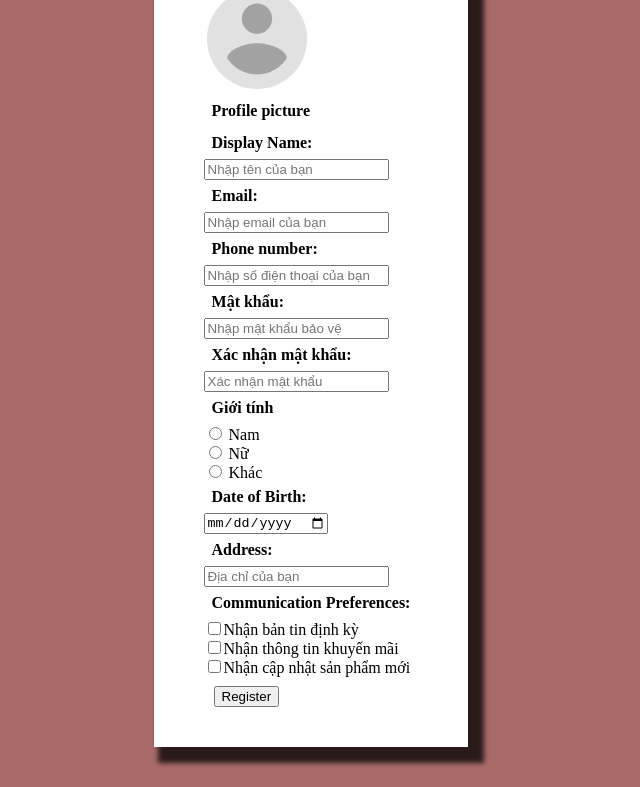
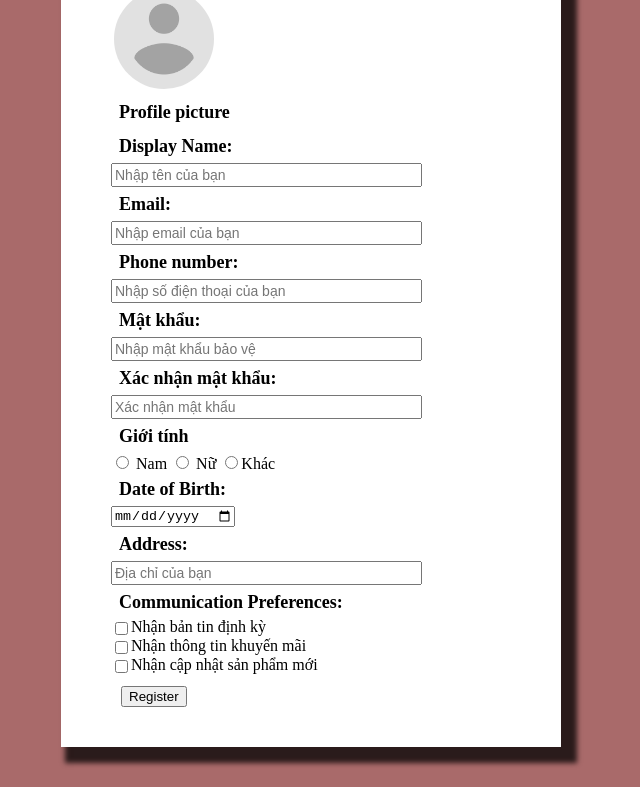
Before and after one commit to QuynhBN238/f8-fullstack-day-5, a plain HTML site: page form.html in a window 1280 px wide. Shown: the part 117-904 px from the top of the page, without its empty margins (329-969 px from the left). Drawn offline with Linux system fonts and the light colour scheme.

Commit message:
bai-tap-buoi-5

```diff
--- a/css/styles.css
+++ b/css/styles.css
@@ -2,7 +2,7 @@ body {
     background: hsl(0, 27%, 54%);
     padding: 40px;
 }
-.cv, .form {
+.cv {
     max-width: 926px;
     min-height: 700px;
     padding: 30px 50px;
@@ -50,6 +50,7 @@ li {
 h3 {
     padding: 8px;
     font-weight: bold;
+    font-size: 18px;
 }
 .img-avatar {
     padding: 3px;
@@ -62,3 +63,26 @@ h3 {
     justify-content: center;
     align-items: center;
 }
+.form:focus-within {
+      border-color: #007BFF;
+      background-color: #e8f0fe;
+      box-shadow: 0 0 8px rgba(0,123,255,0.3);
+    }
+.form {
+    min-width: 500px;
+    min-height: 700px;
+    padding: 30px 50px;
+    margin-left: auto;
+    margin-right: auto;
+    background-color: white;
+    box-sizing: border-box;
+    box-shadow: 10px 10px 5px 6px rgba(0,0,0,0.75);}
+.input-style {
+    font-size: 14px;
+    padding: 5px 5px 5px 2px ;
+    width: 300px;
+    height: 10px;
+}
+.nhu-cau {
+    display:flex;
+}
--- a/form.html
+++ b/form.html
@@ -22,43 +22,63 @@
         <div class="display-name">
           <label>
             <h3>Display Name:</h3>
-            <input type="text" placeholder="Nhập tên của bạn" />
+            <input
+              class="input-style"
+              type="text"
+              placeholder="Nhập tên của bạn"
+            />
           </label>
         </div>
 
         <div class="email">
           <label>
             <h3>Email:</h3>
-            <input type="email" placeholder="Nhập email của bạn" />
+            <input
+              class="input-style"
+              type="email"
+              placeholder="Nhập email của bạn"
+            />
           </label>
         </div>
 
         <div class="Phone Number">
           <label>
             <h3>Phone number:</h3>
-            <input type="tel" placeholder="Nhập số điện thoại của bạn" />
+            <input
+              class="input-style"
+              type="tel"
+              placeholder="Nhập số điện thoại của bạn"
+            />
           </label>
         </div>
 
         <div class="Password">
           <label>
             <h3>Mật khẩu:</h3>
-            <input type="password" placeholder="Nhập mật khẩu bảo vệ" />
+            <input
+              class="input-style"
+              type="password"
+              placeholder="Nhập mật khẩu bảo vệ"
+            />
           </label>
         </div>
 
         <div class="Confirm Password">
           <label>
             <h3>Xác nhận mật khẩu:</h3>
-            <input type="password" placeholder="Xác nhận mật khẩu" />
+            <input
+              class="input-style"
+              type="password"
+              placeholder="Xác nhận mật khẩu"
+            />
           </label>
         </div>
 
         <div class="Gender:">
           <h3>Giới tính</h3>
-          <input type="radio" name="gender" /> Nam <br />
-          <input type="radio" name="gender" /> Nữ<br />
-          <input type="radio" name="gender" /> Khác
+          <label><input type="radio" name="gender" /> Nam</label>
+          <label><input type="radio" name="gender" /> Nữ</label>
+          <label><input type="radio" name="gender" />Khác</label>
         </div>
 
         <div class="Date of Birth">
@@ -71,17 +91,27 @@
         <div class="Address">
           <label>
             <h3>Address:</h3>
-            <input type="text" placeholder="Địa chỉ của bạn" />
+            <input
+              class="input-style"
+              type="text"
+              placeholder="Địa chỉ của bạn"
+            />
           </label>
         </div>
 
         <div class="Communication Preferences">
           <h3>Communication Preferences:</h3>
-          <input type="checkbox" />Nhận bản tin định kỳ
-          <br />
-          <input type="checkbox" />Nhận thông tin khuyến mãi <br />
-          <input type="checkbox" />Nhận cập nhật sản phẩm mới
+          <label class="nhu-cau"
+            ><input type="checkbox" />Nhận bản tin định kỳ</label
+          >
+          <label class="nhu-cau"
+            ><input type="checkbox" />Nhận thông tin khuyến mãi</label
+          >
+          <label class="nhu-cau"
+            ><input type="checkbox" />Nhận cập nhật sản phẩm mới
+          </label>
         </div>
+
         <div class="sent-to">
           <label>
             <input type="submit" value="Register" />
```
